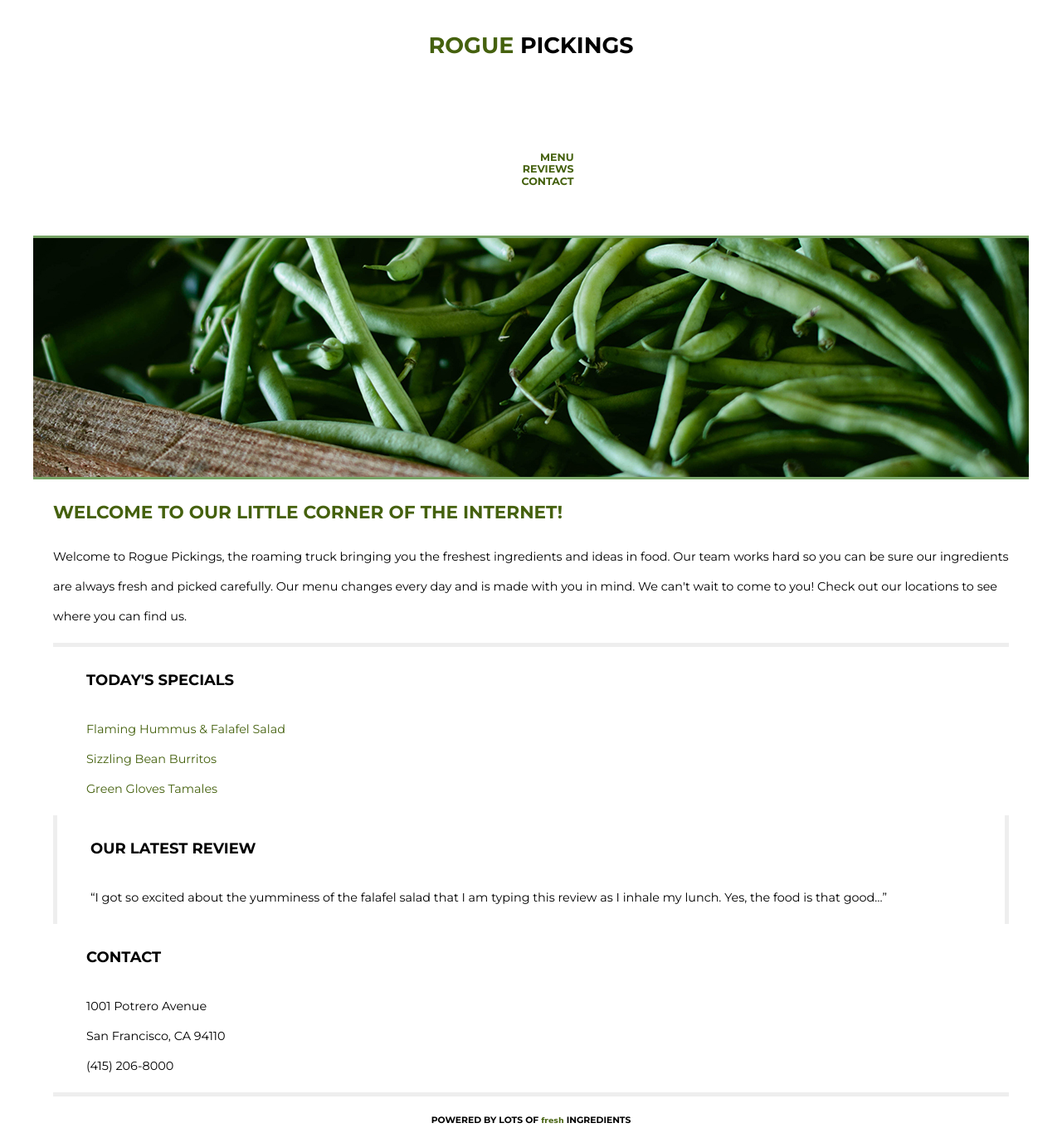
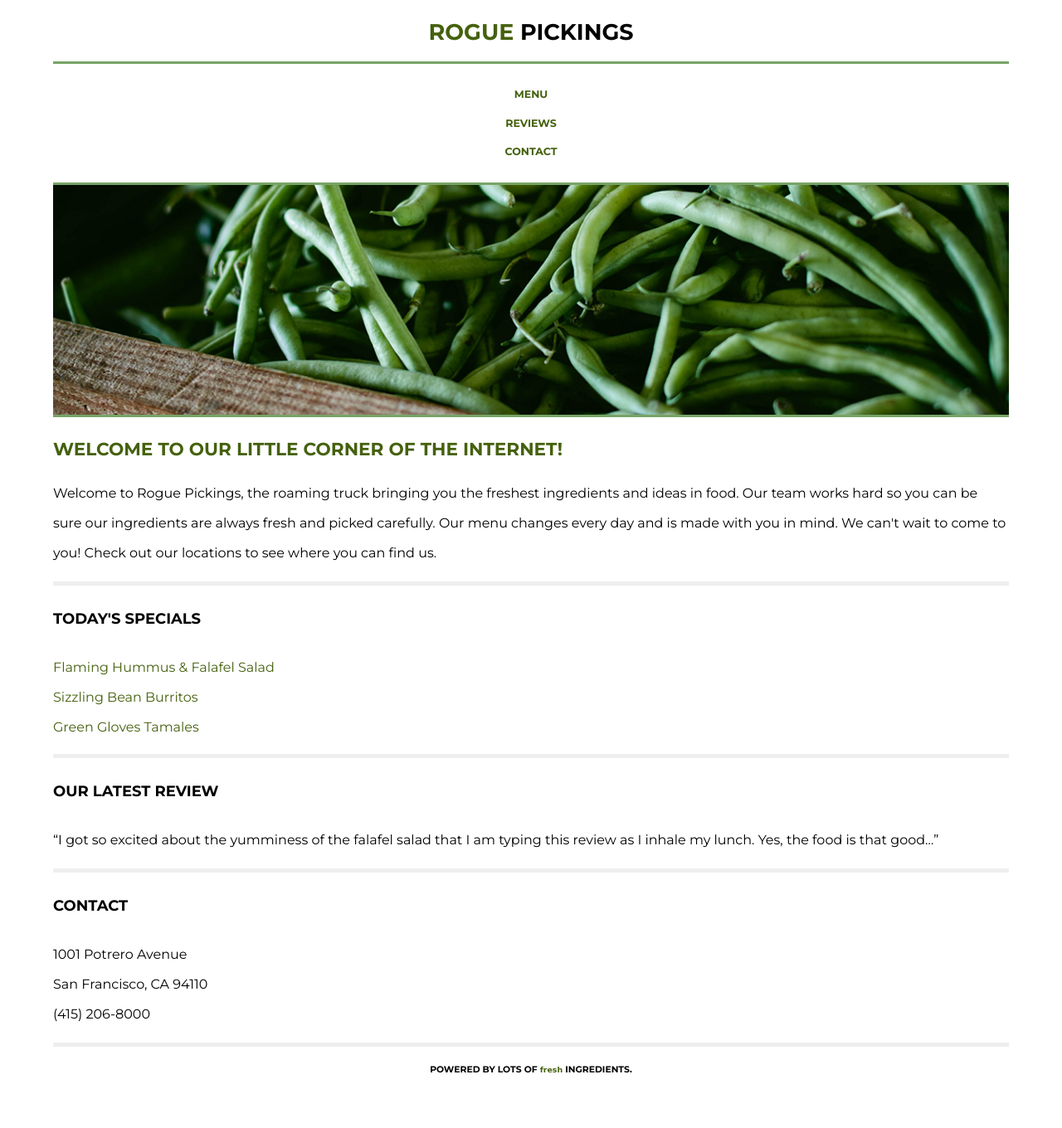
Before and after one commit to taylorbeee/206-first-website, a plain HTML site: page index.html in a window 1280 px wide. Shown: the part 15-1375 px from the top of the page at 83% size. After the commit the page ends 1326 px from the top, so only its background shows below. Drawn offline with Linux system fonts and the light colour scheme; a web font is replaced by a local one.

Commit message:
Mobile design

```diff
--- a/css/main.css
+++ b/css/main.css
@@ -39,6 +39,7 @@ h4 {
 
 p {
     line-height: 36px;
+    font-size: 1rem;
 
 }
 
@@ -47,6 +48,7 @@ p {
     width: 90%;
     display: flex;
     justify-content: center;
+    align-items: center;
     flex-flow: row wrap;
 }
 
@@ -60,7 +62,9 @@ header {
 header h1 {
     /*outline: 3px dotted red;*/
     width: 100%;
-    padding: 36px 0px;
+    padding: 38px 0  20px 0;
+    margin: 0;
+    border-bottom: 3px solid #77A466;
 }
 
 header h1 span {
@@ -71,23 +75,21 @@ header h1 span {
 header nav {
     /*outline: 3px dotted red;*/
     /*width: 300px;*/
-    padding: 44px 0px;
+    padding: 20px 0px;
 }
 
 header nav ul {
-    padding: 0px;
-    text-align: right;
-    flex-flow: row wrap;
+    padding: 0;
+    margin: 0;
 }
 
 header nav ul li {
     font-size: 0.875em;
     text-transform: uppercase;
     font-weight: bold;
-    padding-left: 10px;
-    padding-right: 10px;
+    padding: 10px 0;
     width: 100%;
-    list-style-type: none;
+    list-style: none;
 }
 
 header nav ul li a {
@@ -98,7 +100,8 @@ header nav ul li a {
 /********  MAIN STYLES ********/
 /******** TOP SECTION ********/
 
-.top-section {
+.top-section,
+.bottom-section {
     display: flex;
     justify-content: center;
 }
@@ -106,21 +109,15 @@ header nav ul li a {
 .main-image img {
     border-top: 3px solid #77A466;
     border-bottom: 3px solid #77A466;
-    ;
-
+    width: 100%;
 }
 
 .main-title h2 {
     color: #45610E;
     padding: 5px 0px;
-
 }
 
 /******** BOTTOM SECTION ********/
-.bottom-section {
-    display: flex;
-    justify-content: center;
-}
 
 .bottom-section .content-wrapper {
     border-top: 5px solid #eee;
@@ -133,8 +130,6 @@ header nav ul li a {
 .section-three {
     /*outline: 3px dotted red;*/
     box-sizing: border-box;
-    padding-left: 40px;
-    padding-right: 40px;
     width: 100%;
 }
 
@@ -145,8 +140,8 @@ header nav ul li a {
 
 .section-two {
     /*width: 500px;*/
-    border-left: 5px solid #eee;
-    border-right: 5px solid #eee;
+    border-top: 5px solid #eee;
+    border-bottom: 5px solid #eee;
 }
 
 .section-three {
@@ -167,11 +162,12 @@ header nav ul li a {
 .menu-list li {
     color: #45610E;
     line-height: 36px;
+    font-size: 1rem;
 }
 
 /******** FOOTER STYLES ********/
 footer {
-    text-align: center;
+    /*text-align: center;*/
     margin-top: 8px;
     display: flex;
     justify-content: center;
--- a/index.html
+++ b/index.html
@@ -71,7 +71,7 @@
 
     <footer>
         <div class="content-wrapper">
-            <h4>Powered by lots of <span>fresh</span> ingredients</h4>
+            <h4>Powered by lots of <span>fresh</span> ingredients.</h4>
         </div>
     </footer>
 </body>
```
